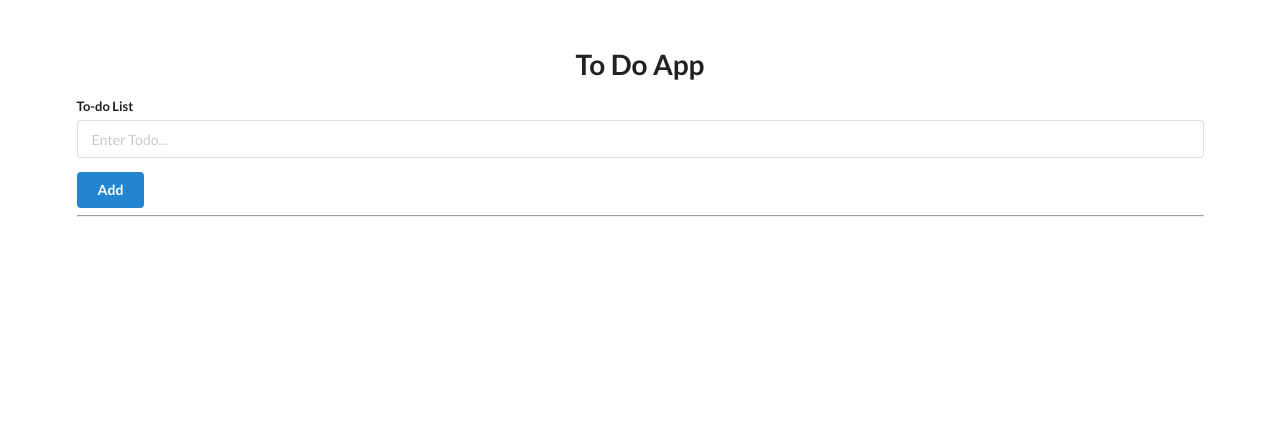
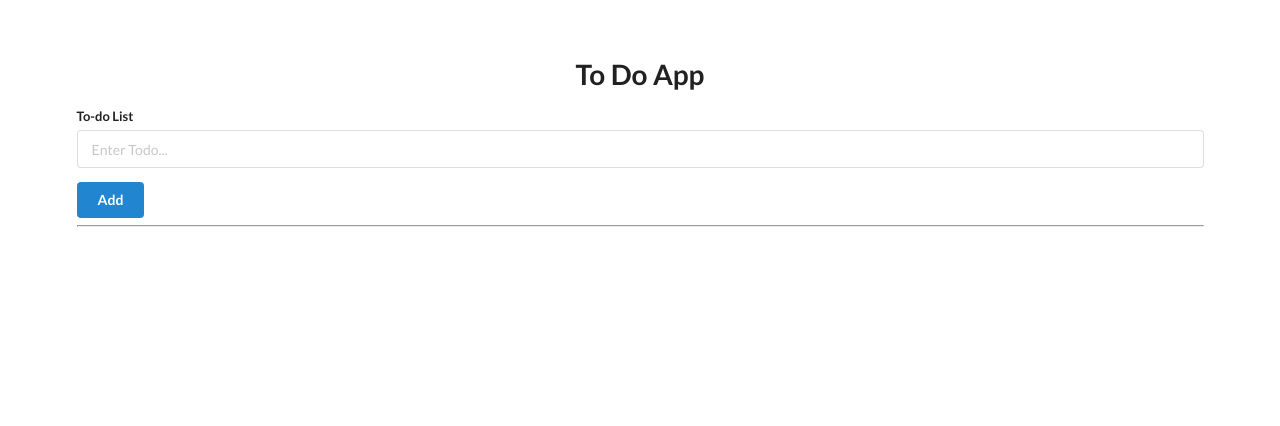
Before and after one commit to anush-09-02/Flask-Project, a Flask app: page / in a window 1280 px wide. Shown: the top 426 px of the page. Before the commit the page ends 217 px from the top, so only its background shows below. Run offline with Flask 3, Linux system fonts and the light colour scheme.

Commit message:
Update base.html

```diff
--- a/To-Do list/templates/base.html
+++ b/To-Do list/templates/base.html
@@ -11,7 +11,7 @@
 </head>
 
 <body background-image="\static\pexels-content-pixie-2736499.jpg">
-    <div style="margin-top: 50px;" class="ui container">
+    <div style="margin-top: 60px;" class="ui container">
         <h1 class="ui center aligned header">To Do App</h1>
 
         <form class="ui form" action="/add" method="post">
```
